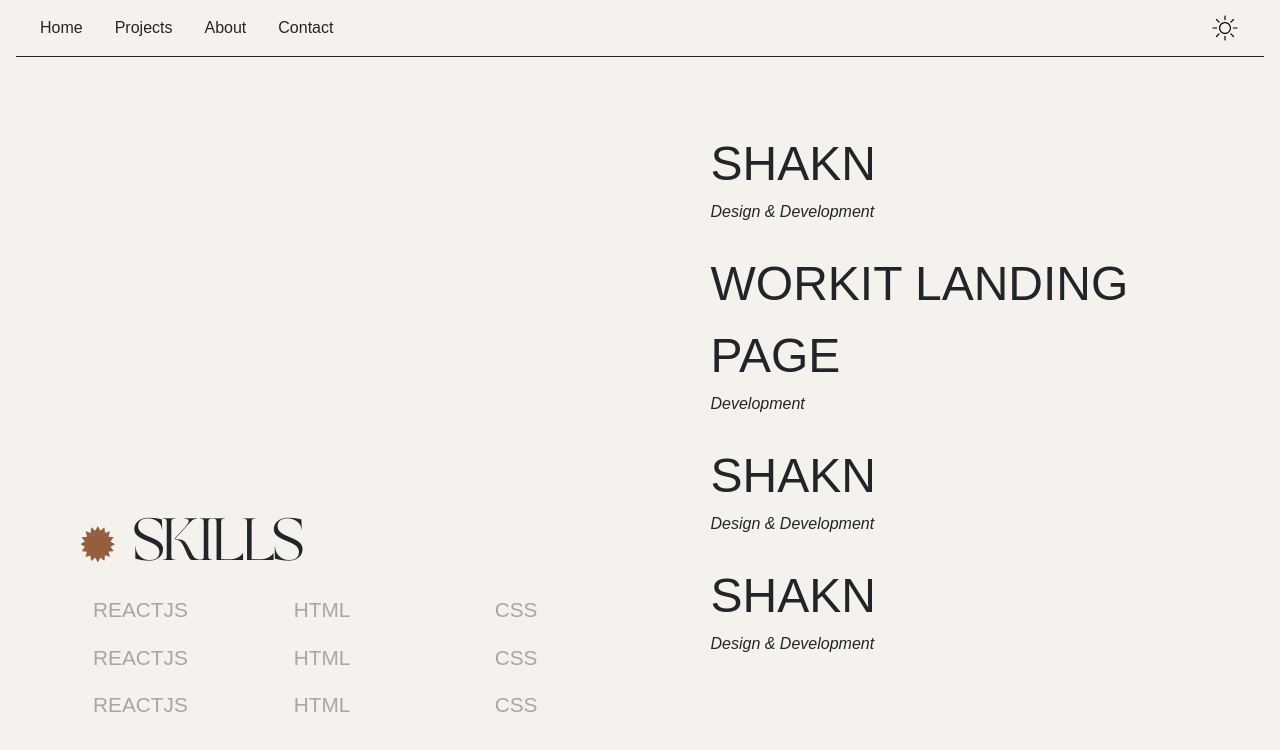
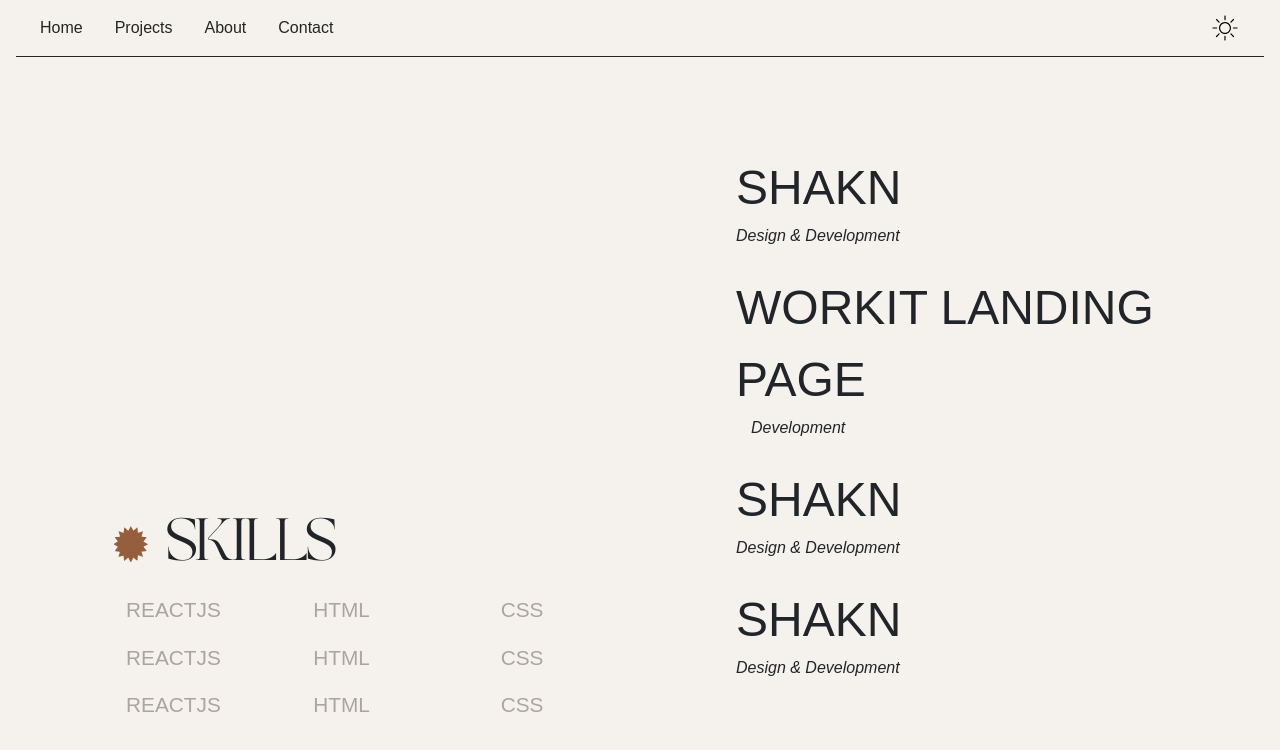
Before and after one commit to jazdmiller/jazmine-miller-portfolio, a React (Vite) app: page / in a window 1280 px wide. Shown: the top 750 px of the page. Built offline with nearby package versions, Linux system fonts and the light colour scheme.

Commit message:
projects page styling/layout

```diff
--- a/src/App.scss
+++ b/src/App.scss
@@ -346,7 +346,13 @@ body{
     width: 75%;
   }
 
+  .skills-col{
+    height: 40vh;
+   }
 
+   .project-col {
+    height: 40vh;
+   }
 
 }
 
@@ -404,6 +410,15 @@ body{
         fill: var(--accent-color);
       }
    }
+
+   .skills-col{
+    height: 80vh;
+   }
+
+   .project-col {
+    height: 80vh;
+   }
+
 }
 
 @media (min-width: 768px) and (max-width: 1065px){
--- a/src/pages/Projects.jsx
+++ b/src/pages/Projects.jsx
@@ -3,11 +3,11 @@ import SkillsIcon from '../../public/assets/images/star-icon.svg'
 
 function Projects() {
   return (
-    <div className='container-fluid text-center projects-container mx-5'>
+    <div className='container-fluid text-center projects-container mx-md-5'>
 
-      <div className='row'>
-        <div className='col-12 col-md-6 skills-col d-flex flex-column'>
-          <div className=' row mt-auto justify-content-start mr-0'>
+      <div className='row mr-0'>
+        <div className='col-12 col-md-6 skills-col d-flex flex-column pl-md-5'>
+          <div className=' row mt-md-auto justify-content-start mr-0'>
             <span className='skills-label'><img className='mr-3' src={SkillsIcon} />Skills</span>
           </div>
           <div className='row mr-0 skill-list '>
@@ -30,20 +30,20 @@ function Projects() {
           </div>
         </div>
 
-        <div className='col col-md-6 mr-auto project-col'>
-          <div>
+        <div className='col col-md-6 mr-auto project-col pl-5'>
+          <div className='mt-4'>
             <div className='project-title'>Shakn</div>
             <div className='project-subtext'>Design & Development</div>
           </div>
-          <div className='pt-4'>
+          <div className=' pt-4'>
             <div className='project-title'>Workit Landing Page</div>
-            <div className='project-subtext'>Development</div>
+            <div className='col project-subtext'>Development</div>
           </div>
           <div  className='pt-4'>
             <div className='project-title'>Shakn</div>
             <div className='project-subtext'>Design & Development</div>
           </div>
-          <div  className='pt-4'>
+          <div  className=' pt-4'>
             <div className='project-title'>Shakn</div>
             <div className='project-subtext'>Design & Development</div>
           </div>
```
